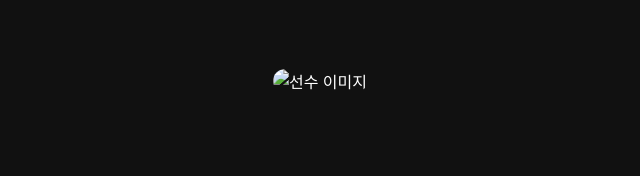
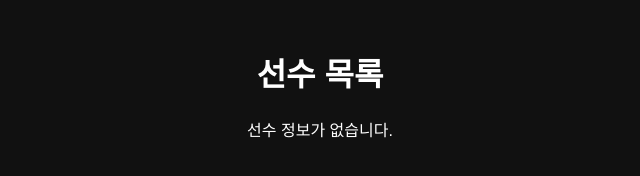
Before and after one commit to yejin0904/my-website, a plain HTML site: page player-info.html in a window 1280 px wide. Shown: the whole page, without its empty margins (320-960 px from the left). Drawn offline with Linux system fonts and the light colour scheme.

Commit message:
Update player-info.html

```diff
--- a/player-info.html
+++ b/player-info.html
@@ -3,32 +3,97 @@
 <head>
   <meta charset="UTF-8" />
   <meta name="viewport" content="width=device-width, initial-scale=1.0" />
-  <title>선수 정보</title>
+  <title>선수 목록</title>
   <style>
     body {
+      font-family: 'Poppins', sans-serif;
       background-color: #111;
       color: white;
       text-align: center;
-      font-family: 'Poppins', sans-serif;
       padding: 20px;
     }
-    img {
-      width: 300px;
-      border-radius: 12px;
-      margin-top: 20px;
+    .player {
+      display: inline-block;
+      margin: 20px;
+      text-align: center;
+    }
+    .player img {
+      width: 150px;
+      height: 150px;
+      object-fit: cover;
+      border-radius: 10px;
+      border: 2px solid #fff;
+    }
+    .player-name {
+      margin-top: 10px;
+      font-size: 1.1rem;
     }
   </style>
 </head>
 <body>
-  <h1 id="player-name"></h1>
-  <img id="player-img" src="" alt="선수 이미지" />
-  <p id="player-info"></p>
+  <h1>선수 목록</h1>
+  <div id="players-container"></div>
 
   <script>
-    const params = new URLSearchParams(window.location.search);
-    document.getElementById("player-name").textContent = params.get("name");
-    document.getElementById("player-img").src = params.get("img");
-    document.getElementById("player-info").textContent = params.get("info");
+    const playersData = {
+      man_city: [
+        { name: "홀란드", img: "https://upload.wikimedia.org/wikipedia/commons/thumb/7/7c/Erlind_Haaland_2021.jpg/1200px-Erlind_Haaland_2021.jpg" },
+        { name: "로드리", img: "https://upload.wikimedia.org/wikipedia/commons/thumb/e/ea/Rodri_2022.jpg/1200px-Rodri_2022.jpg" },
+        { name: "베실바", img: "https://upload.wikimedia.org/wikipedia/commons/thumb/2/2b/Bernardo_Silva_2022.jpg/800px-Bernardo_Silva_2022.jpg" },
+        { name: "후벵 디아스", img: "https://upload.wikimedia.org/wikipedia/commons/thumb/e/e9/Ruben_Dias_2020.jpg/800px-Ruben_Dias_2020.jpg" }
+      ],
+      liverpool: [
+        { name: "살라", img: "https://upload.wikimedia.org/wikipedia/commons/thumb/0/0e/Mohamed_Salah_2022.jpg/1200px-Mohamed_Salah_2022.jpg" },
+        { name: "반다이크", img: "https://upload.wikimedia.org/wikipedia/commons/thumb/6/6b/Virgil_van_Dijk_2022.jpg/1200px-Virgil_van_Dijk_2022.jpg" },
+        { name: "소보슬라이", img: "https://upload.wikimedia.org/wikipedia/commons/thumb/e/e1/Guido_Soboslai_2023.jpg/1200px-Guido_Soboslai_2023.jpg" },
+        { name: "알리송", img: "https://upload.wikimedia.org/wikipedia/commons/thumb/a/a5/Alisson_Becker_2022.jpg/1200px-Alisson_Becker_2022.jpg" }
+      ],
+      arsenal: [
+        { name: "사카", img: "https://upload.wikimedia.org/wikipedia/commons/thumb/1/12/Bukayo_Saka_2022.jpg/1200px-Bukayo_Saka_2022.jpg" },
+        { name: "라이스", img: "https://upload.wikimedia.org/wikipedia/commons/thumb/1/1b/Declan_Rice_2022.jpg/1200px-Declan_Rice_2022.jpg" },
+        { name: "외데고르", img: "https://upload.wikimedia.org/wikipedia/commons/thumb/3/35/Odegaard_2023.jpg/1200px-Odegaard_2023.jpg" }
+      ],
+      chelsea: [
+        { name: "콜파머", img: "https://upload.wikimedia.org/wikipedia/commons/thumb/2/22/Colwill_2022.jpg/1200px-Colwill_2022.jpg" },
+        { name: "무드릭", img: "https://upload.wikimedia.org/wikipedia/commons/thumb/7/76/Mykhailo_Mudryk_2022.jpg/1200px-Mykhailo_Mudryk_2022.jpg" },
+        { name: "잭슨", img: "https://upload.wikimedia.org/wikipedia/commons/thumb/6/63/Christopher_Jackson_2022.jpg/1200px-Christopher_Jackson_2022.jpg" }
+      ],
+      man_utd: [
+        { name: "브루노 페르난데스", img: "https://upload.wikimedia.org/wikipedia/commons/thumb/a/ab/Bruno_Fernandes_2023.jpg/1200px-Bruno_Fernandes_2023.jpg" },
+        { name: "가르나초", img: "https://upload.wikimedia.org/wikipedia/commons/thumb/e/ec/Garnacho_2023.jpg/1200px-Garnacho_2023.jpg" },
+        { name: "디알로", img: "https://upload.wikimedia.org/wikipedia/commons/thumb/7/77/Amad_Diallo_2022.jpg/1200px-Amad_Diallo_2022.jpg" }
+      ],
+      tottenham: [
+        { name: "손흥민", img: "https://upload.wikimedia.org/wikipedia/commons/thumb/5/59/Son_Heung-min_2022.jpg/1200px-Son_Heung-min_2022.jpg" },
+        { name: "메디슨", img: "https://upload.wikimedia.org/wikipedia/commons/thumb/e/ec/James_Maddison_2023.jpg/1200px-James_Maddison_2023.jpg" },
+        { name: "로메로", img: "https://upload.wikimedia.org/wikipedia/commons/thumb/9/96/Cristian_Romero_2023.jpg/1200px-Cristian_Romero_2023.jpg" },
+        { name: "판더벤", img: "https://upload.wikimedia.org/wikipedia/commons/thumb/f/f2/Van_den_Boomen_2023.jpg/1200px-Van_den_Boomen_2023.jpg" }
+      ]
+    };
+
+    const team = new URLSearchParams(location.search).get("team");
+    const container = document.getElementById("players-container");
+
+    if (playersData[team]) {
+      playersData[team].forEach(player => {
+        const div = document.createElement("div");
+        div.className = "player";
+
+        const img = document.createElement("img");
+        img.src = player.img;
+        img.alt = player.name;
+
+        const name = document.createElement("div");
+        name.className = "player-name";
+        name.textContent = player.name;
+
+        div.appendChild(img);
+        div.appendChild(name);
+        container.appendChild(div);
+      });
+    } else {
+      container.innerHTML = "<p>선수 정보가 없습니다.</p>";
+    }
   </script>
 </body>
 </html>
```
